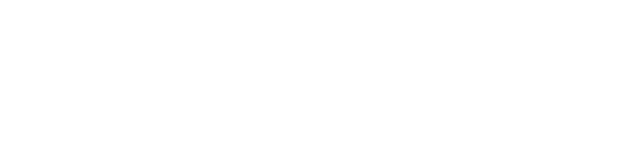
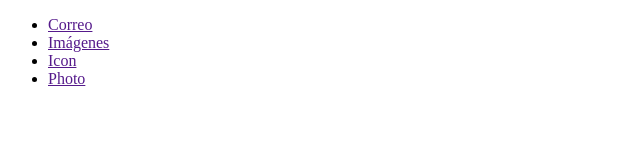
Before and after one commit to ealexisaraujo/landingGoogle, a plain HTML site: page index.html in a window 1280 px wide. Shown: the whole page, without its empty margins (0-640 px from the left). Drawn offline with Linux system fonts and the light colour scheme.

Commit message:
Maquetado del Header

```diff
--- a/index.html
+++ b/index.html
@@ -9,7 +9,24 @@
 </head>
 
 <body>
-
+  <header>
+    <nav>
+      <ul>
+        <li>
+          <a href="">Correo</a>
+        </li>
+        <li>
+          <a href="">Imágenes</a>
+        </li>
+        <li>
+          <a href="">Icon</a>
+        </li>
+        <li>
+          <a href="">Photo</a>
+        </li>
+      </ul>
+    </nav>
+  </header>
 </body>
 
 </html>
```
